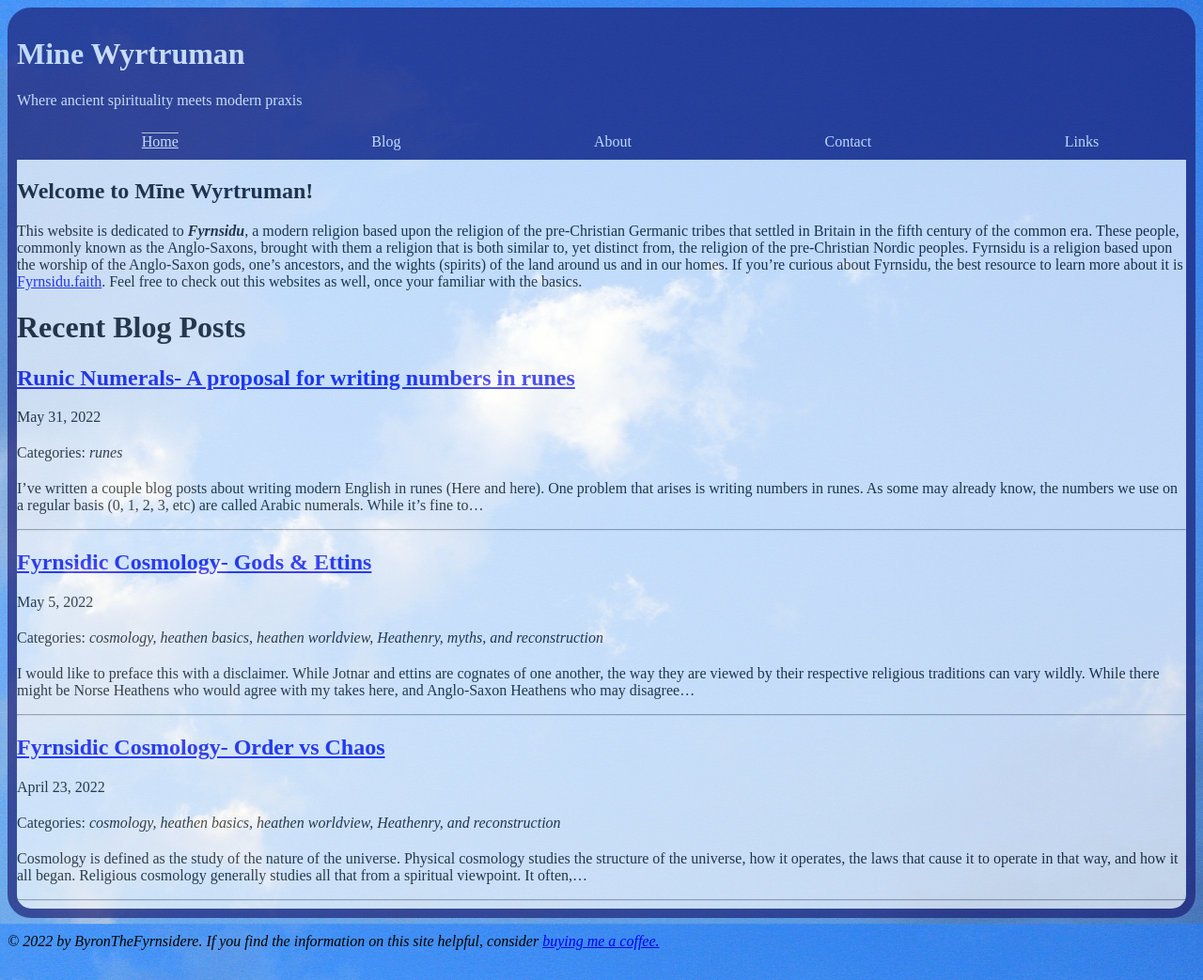
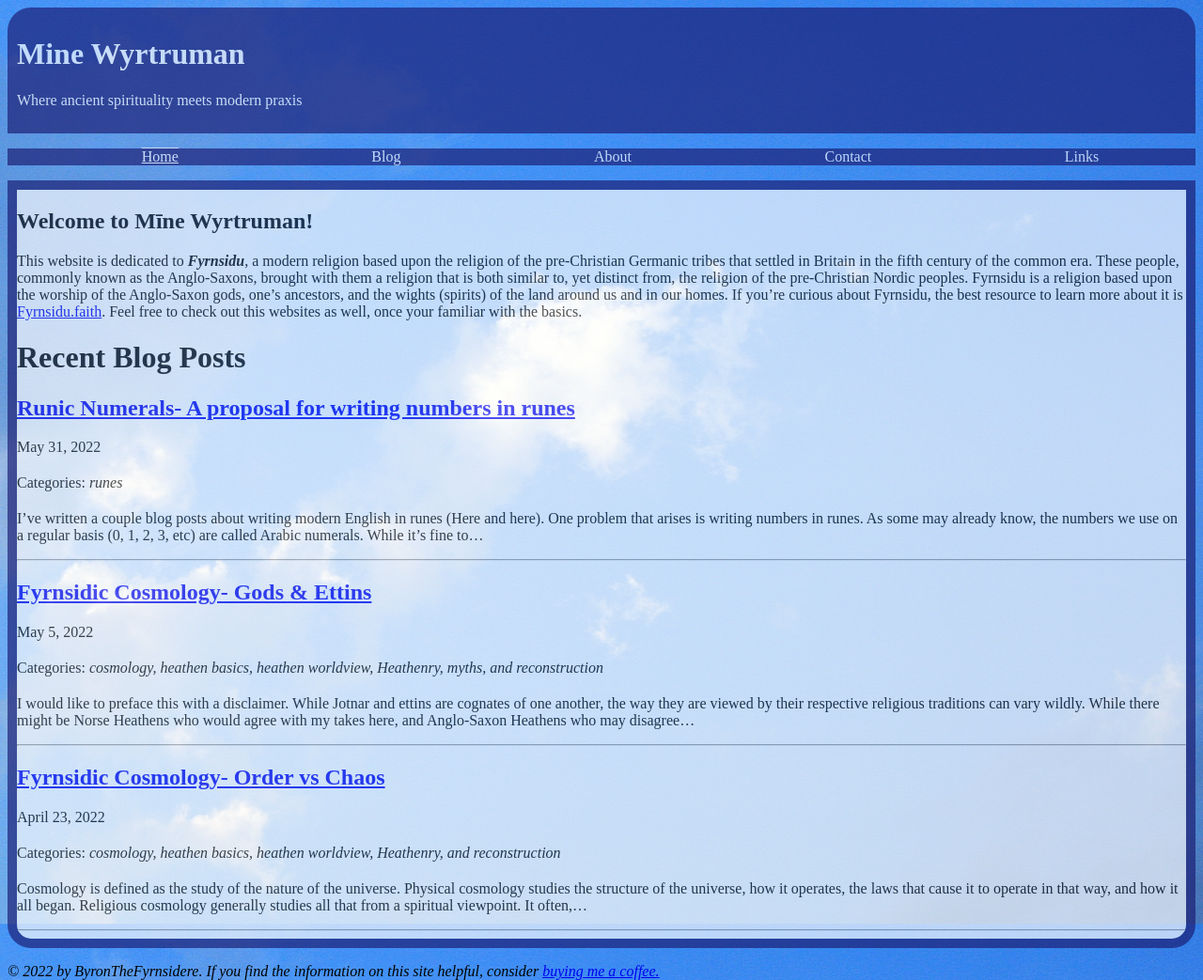
Before and after one commit to byronpendason/byronpendason.github.io, a Jekyll site: the page built from index.md, in a window 1280 px wide. Shown: the whole page at 94% size. Built offline with Jekyll 4.4.1, drawn with Linux system fonts in a browser that asks for light colours; our own code applies the rules of GitHub Pages for plain Markdown files; comment, search, counter and statistics services are not loaded.

Commit message:
Update style.css

```diff
--- a/css/style.css
+++ b/css/style.css
@@ -32,25 +32,16 @@ body {
 nav {
   justify-content: center;
   align-items: center;
-  margin-left: auto;
-  margin-right: auto;
 }
 nav ul {
   display: flex;
-  justify-content: center;
-  align-items: center;
   list-style: none;
   background-color: midnightblue;
   opacity: 66%;
-  margin-left: auto;
-  margin-right: auto;
-  margin-top: 0px;
-  margin-bottom: 0px;
 }
 nav ul li {
   margin-left: auto;
   margin-right: auto;
-  padding: 0px;
 }
 nav ul li a {
   text-decoration: none;
```
